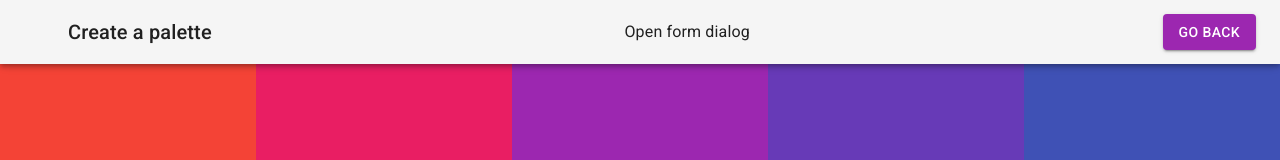
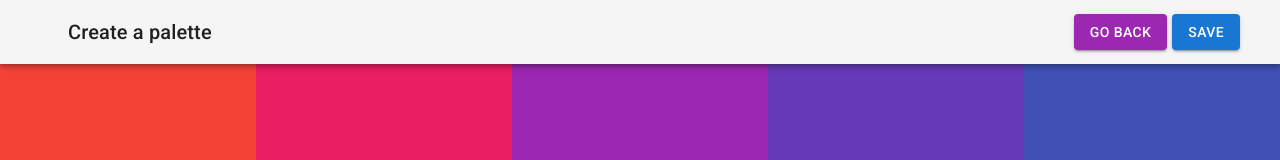
Before and after one commit to Fernando-Andres-Ramos/Colors-Palettes, a React (Vite) app: page /palette/new in a window 1280 px wide. Shown: the top 160 px of the page. Built offline with nearby package versions, Linux system fonts and the light colour scheme; some icons are missing.

Commit message:
Style PaletteMetaForm

```diff
--- a/src/components/ColorPickerForm/ColorPickerForm.jsx
+++ b/src/components/ColorPickerForm/ColorPickerForm.jsx
@@ -20,9 +20,16 @@ export default class ColorPickerForm extends Component {
       errors,
       colors,
       maxColors,
-      isColorNameUnique,
-      isColorUnique
     } = this.props
+
+    /* Custom validation */
+    const isColorNameUnique = (inputValue) => {
+      return colors.every((color) => color.name.toLowerCase()!==inputValue.toLowerCase())
+    }
+
+    const isColorUnique = () => {
+      return colors.every((color) => color.color !== newColor)
+    }
 
     return (
       <div>
--- a/src/components/NewPaletteForm/NewPaletteForm.jsx
+++ b/src/components/NewPaletteForm/NewPaletteForm.jsx
@@ -66,7 +66,7 @@ export default function NewPaletteForm(props) {
 
   const {register,handleSubmit,watch, formState: { errors }} = useForm({mode:'onChange'});
 
-  const {register:register2, formState: { errors:errors2 }} = useForm({mode:'onChange'});
+  const {handleSubmit:handleSubmit2, register:register2, formState: { errors:errors2 }} = useForm({mode:'onChange'});
 
 
   /* Hook para navegar */
@@ -117,21 +117,9 @@ export default function NewPaletteForm(props) {
   }, [watch("colorInput")])
 
 
-  /* Custom validation */
-  const isColorNameUnique = (inputValue) => {
-    return colors.every((color) => color.name.toLowerCase()!==inputValue.toLowerCase())
-  }
-
-  const isColorUnique = () => {
-    return colors.every((color) => color.color !== newColor)
-  }
-
-  const isPaletteNameUnique = (inputValue) => {
-    return props.palettes.every((palette) => palette.paletteName.toLowerCase().replace(/ /g, "-")!==inputValue.toLowerCase().replace(/ /g, "-"))
-  }
-
   /* Save the newPalette to the "database" */
-  const handleSavePalette = (newName) =>{
+  const handleSavePalette = (e) =>{
+    let newName = e.nameInput
     const newPalette = {
       paletteName:newName,
       colors: colors,
@@ -151,7 +139,8 @@ export default function NewPaletteForm(props) {
       register2={register2}
       handleSavePalette={handleSavePalette}
       errors2={errors2}
-      isPaletteNameUnique={isPaletteNameUnique}
+      palettes={props.palettes}
+      handleSubmit2={handleSubmit2}
     />
 
       <Drawer className={styles.drawerPaper}
@@ -193,8 +182,6 @@ export default function NewPaletteForm(props) {
             errors={errors}
             colors={colors}
             maxColors={maxColors}
-            isColorNameUnique={isColorNameUnique}
-            isColorUnique={isColorUnique}
           />
         </div>
       </Drawer>
--- a/src/components/PaletteFormNav/PaletteFormNav.jsx
+++ b/src/components/PaletteFormNav/PaletteFormNav.jsx
@@ -1,4 +1,4 @@
-import { Component } from 'react';
+import React, { Component } from 'react';
 import { Link } from 'react-router-dom';
 import { styled } from '@mui/material/styles';
 import CssBaseline from '@mui/material/CssBaseline';
@@ -40,6 +40,15 @@ const drawerWidth = 400;
 export default class PaletteFormNav extends Component{
   constructor (props){
     super(props)
+    this.state = ({
+      formShowing: false
+    })
+
+    this.handleClickOpen = this.handleClickOpen.bind(this)
+  }
+
+  handleClickOpen(){
+    this.setState({formShowing:true})
   }
 
   render(){
@@ -51,7 +60,8 @@ export default class PaletteFormNav extends Component{
       register2,
       handleSavePalette,
       errors2,
-      isPaletteNameUnique} = this.props
+      palettes,
+      handleSubmit2} = this.props
 
     return(
       <div>
@@ -79,18 +89,28 @@ export default class PaletteFormNav extends Component{
               </Typography>
             </div>
 
+            {this.state.formShowing && (
               <PaletteMetaForm
                 handleSavePalette={handleSavePalette}
                 register2={register2}
                 errors2={errors2}
-              isPaletteNameUnique={isPaletteNameUnique}
+                palettes={palettes}
+                handleSubmit2={handleSubmit2}
               />
+            )}
 
+            <div className={styles.navButtons}>
               <Link to='/'>
-              <Button variant='contained' color='secondary'>
+                <Button className={styles.button} variant='contained' color='secondary'>
                   Go Back
                 </Button>
               </Link>
+
+              <div className={styles.openModal_button} variant="contained" onClick={this.handleClickOpen}>
+                Save
+              </div>
+            </div>
+
           </Toolbar>
         </AppBar>
       </div>
--- a/src/components/PaletteFormNav/PaletteFormNav.module.css
+++ b/src/components/PaletteFormNav/PaletteFormNav.module.css
@@ -17,3 +17,39 @@
   flex-flow: row wrap;
   align-items: center;
 }
+
+.navButtons{
+  margin-right: 1rem;
+  display:flex;
+  flex-direction: row;
+  justify-content: space-between;
+  align-items: center;
+  gap: 5px;
+}
+
+.button{
+  margin:0 0.5rem;
+}
+
+.openModal_button{
+  cursor: pointer;
+  text-decoration: none;
+  color: inherit;
+  font-family: "Roboto", "Helvetica", "Arial", sans-serif;
+  font-weight: 500;
+  font-size: 0.875rem;
+  line-height: 1.75;
+  letter-spacing: 0.02857em;
+  text-transform: uppercase;
+  min-width: 64px;
+  padding: 6px 16px;
+  border: 0;
+  border-radius: 4px;
+  box-shadow: 0px 3px 1px -2px rgba(0, 0, 0, 0.2), 0px 2px 2px 0px rgba(0, 0, 0, 0.14), 0px 1px 5px 0px rgba(0, 0, 0, 0.12);
+  background-color: #1976d2;
+  color: white;
+}
+
+.openModal_button:hover{
+  background-color: #1262ba
+}
--- a/src/components/PaletteMetaForm/PaletteMetaForm.jsx
+++ b/src/components/PaletteMetaForm/PaletteMetaForm.jsx
@@ -1,57 +1,56 @@
 import * as React from 'react';
 import Button from '@mui/material/Button';
-import TextField from '@mui/material/TextField';
+import { styled } from '@mui/material/styles';
 import Dialog from '@mui/material/Dialog';
+import DialogTitle from '@mui/material/DialogTitle';
+import DialogContent from '@mui/material/DialogContent';
 import DialogActions from '@mui/material/DialogActions';
-import DialogContent from '@mui/material/DialogContent';
 import DialogContentText from '@mui/material/DialogContentText';
-import DialogTitle from '@mui/material/DialogTitle';
+import styles from './PaletteMetaForm.module.css'
+
+const BootstrapDialog = styled(Dialog)(({ theme }) => ({
+  '& .MuiDialogContent-root': {
+    padding: theme.spacing(2),
+  },
+  '& .MuiDialogActions-root': {
+    padding: theme.spacing(1),
+  },
+}));
 
 export default function PaletteMetaForm(props) {
-  const [open, setOpen] = React.useState(false);
+  const {handleSavePalette,register2,errors2,palettes,handleSubmit2} = props
+
+  const [open, setOpen] = React.useState(true);
+
+  const isPaletteNameUnique = (inputValue) => {
+    return props.palettes.every((palette) => palette.paletteName.toLowerCase().replace(/ /g, "-")!==inputValue.toLowerCase().replace(/ /g, "-"));
+  }
 
   const handleClickOpen = () => {
     setOpen(true);
   };
-
   const handleClose = () => {
     setOpen(false);
   };
 
-  const {handleSavePalette,register2,errors2,isPaletteNameUnique} = props
-
-  const handleSubmit = (name) =>{
-    handleSavePalette(name)
-  }
-
   return (
     <React.Fragment>
-      <div variant="outlined" onClick={handleClickOpen}>
-        Open form dialog
-      </div>
-      <Dialog
+      <BootstrapDialog
+        onClose={handleClose}
+        aria-labelledby="customized-dialog-title"
         open={open}
-        onClose={handleClose}
-        slotProps={{
-          paper: {
-            component: 'form',
-            onSubmit: (event) => {
-              event.preventDefault();
-              const formData = new FormData(event.currentTarget);
-              const formJson = Object.fromEntries(formData.entries());
-              handleSubmit(formJson.nameInput)
-              handleClose();
-            },
-          },
-        }}
       >
-        <DialogTitle>Create a new palette!</DialogTitle>
-          <DialogContent>
+        <DialogTitle>Choose a Palette Name</DialogTitle>
+        <form onSubmit={handleSubmit2(handleSavePalette)}>
+          <DialogContent dividers>
             <DialogContentText>
-              To subscribe to this website, please enter your email address here. We
-              will send updates occasionally.
+              Please enter a name for your new beautiful palette. Make sure it's unique!
             </DialogContentText>
             <input
+              variant='filled'
+              margin='normal'
+              placeholder="Palette Name"
+              className={styles.formInput}
               {...register2("nameInput", {
                 required: "You must write a name",
                 validate: {
@@ -60,7 +59,6 @@ export default function PaletteMetaForm(props) {
               })}
             />
             {errors2.nameInput && <p>{errors2.nameInput.message}</p>}
-
           </DialogContent>
           <DialogActions>
             <Button onClick={handleClose}>Cancel</Button>
@@ -71,7 +69,8 @@ export default function PaletteMetaForm(props) {
                   Save Palette
               </Button>
           </DialogActions>
-      </Dialog>
+        </form>
+      </BootstrapDialog>
     </React.Fragment>
   );
 }
--- a/src/components/PaletteMetaForm/PaletteMetaForm.module.css
+++ b/src/components/PaletteMetaForm/PaletteMetaForm.module.css
@@ -0,0 +1,6 @@
+.formInput{
+  width: 100%;
+  margin:20px 0;
+  height: 30px;
+  font-size: large;
+}
```
Lines whose indentation alone changed are shown as unchanged.
